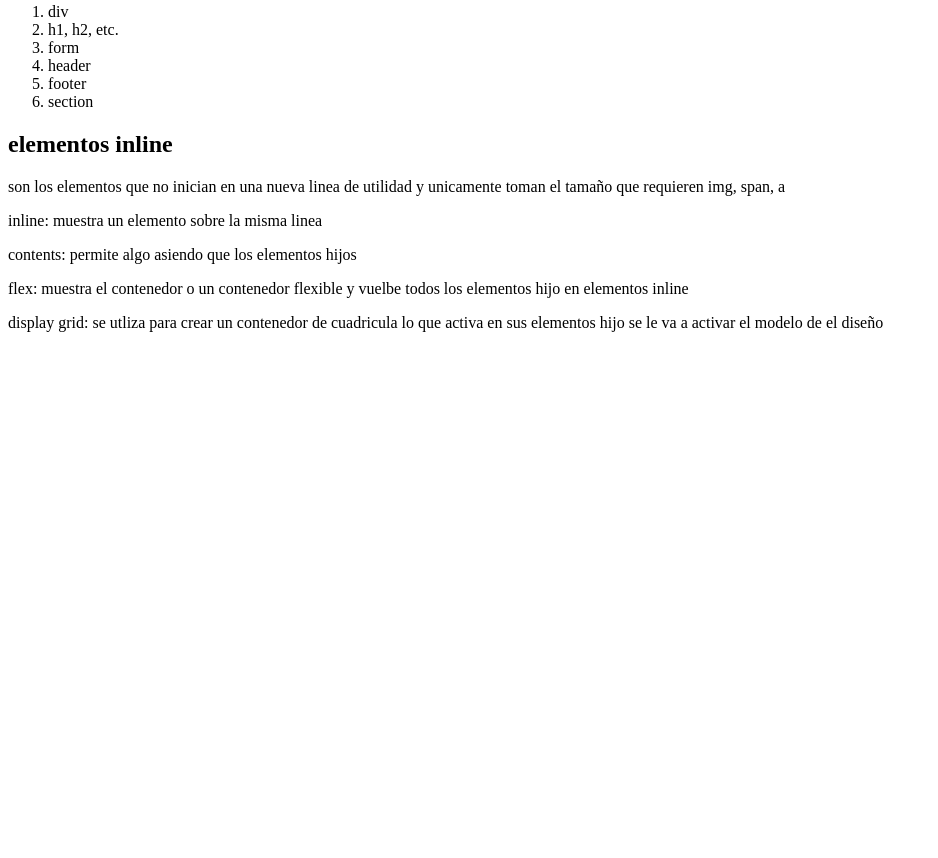
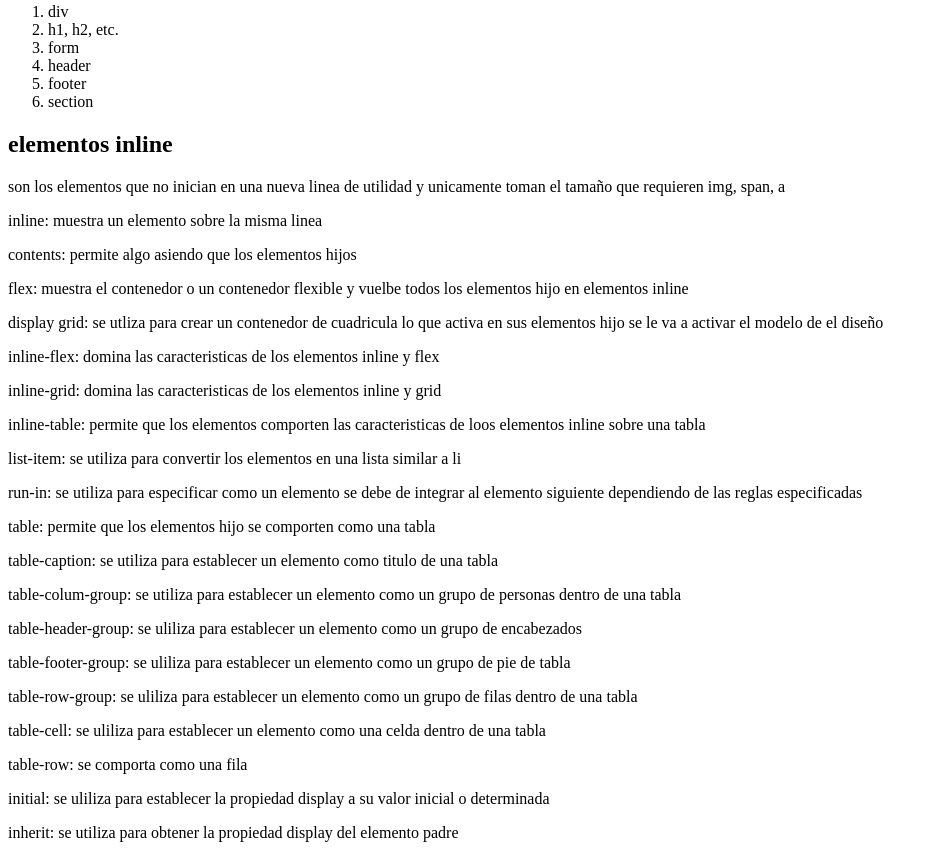
Before and after one commit to susanasoforo/Actualizaci-n-Tecnol-gica, a plain HTML site: page index.html in a window 1280 px wide. Shown: the part 3866-4724 px from the top of the page, without its empty margins (0-938 px from the left). Before the commit the page ends 4214 px from the top, so only its background shows below. Drawn offline with Linux system fonts and the light colour scheme.

Commit message:
Update index.html

```diff
--- a/index.html
+++ b/index.html
@@ -204,5 +204,20 @@
 		<p>contents: permite algo asiendo que los elementos hijos</p>
 		<p>flex: muestra el contenedor o un contenedor flexible y vuelbe todos los elementos hijo en elementos inline</p>
 		<p>display grid: se utliza para crear un contenedor de cuadricula lo que activa en sus elementos hijo se le va a activar el modelo de el diseño</p>
+		<p>inline-flex: domina las caracteristicas de los elementos inline y flex</p>
+		<p>inline-grid: domina las caracteristicas de los elementos inline y grid</p>
+		<p>inline-table: permite que los elementos comporten las caracteristicas de loos elementos inline sobre una tabla</p>
+		<p>list-item: se utiliza para convertir los elementos en una lista similar a li</p>
+		<p>run-in: se utiliza para especificar como un elemento se debe de integrar al elemento siguiente dependiendo de las reglas especificadas</p>
+		<p>table: permite que los elementos hijo se comporten como una tabla</p>
+		<p>table-caption: se utiliza para establecer un elemento como titulo de una tabla</p>
+		<p>table-colum-group: se utiliza para establecer un elemento como un grupo de personas dentro de una tabla</p>
+		<p>table-header-group: se uliliza para establecer un elemento como un grupo de encabezados</p>
+		<p>table-footer-group: se uliliza para establecer un elemento como un grupo de pie de tabla</p>
+		<p>table-row-group: se uliliza para establecer un elemento como un grupo de filas dentro de una tabla</p>
+		<p>table-cell: se uliliza para establecer un elemento como una celda dentro de una tabla</p>
+		<p>table-row: se comporta como una fila</p>
+		<p>initial: se uliliza para establecer la propiedad display a su valor inicial o determinada</p>
+		<p>inherit: se utiliza para obtener la propiedad display del elemento padre</p>
 </body>
 </html>
```
